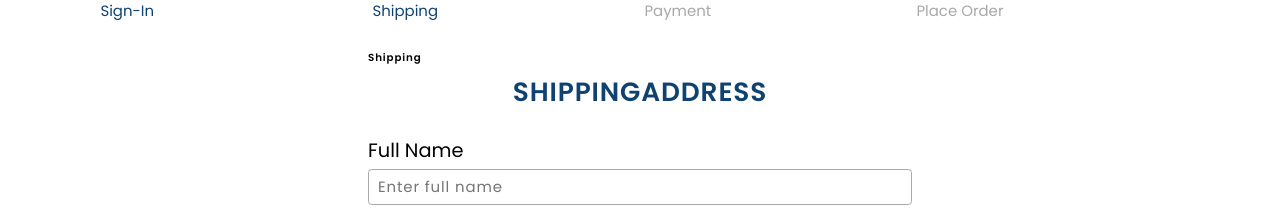
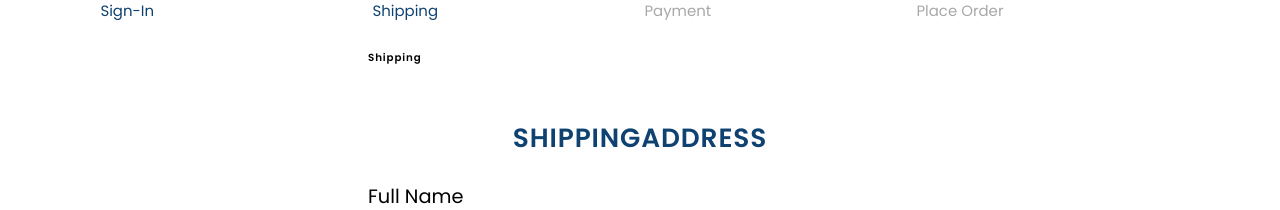
Before and after one commit to KevinOchiengg/TopNotchSolutions, a React (Create React App) app in the folder frontend/: page /shipping in a window 1280 px wide. Shown: the part 226-436 px from the top of the page. Built offline with nearby package versions, Linux system fonts and the light colour scheme; no server answers; sample sign-in values are in the browser's storage.

Commit message:
modified font-sizes

```diff
--- a/frontend/src/components/BannerSection.js
+++ b/frontend/src/components/BannerSection.js
@@ -45,6 +45,12 @@ const Wrapper = styled.article`
   a:hover img {
     transform: scale(1.02);
   }
+
+  @media (min-width: 800px) {
+    img {
+      height: 18rem;
+    }
+  }
 `
 
 export default BannerSection
--- a/frontend/src/components/Contact.js
+++ b/frontend/src/components/Contact.js
@@ -61,15 +61,6 @@ const Contact = () => {
           loading='lazy'
         ></iframe>
       </div>
-
-      <section class='newsletter'>
-        <h3>subscribe us for latest updates</h3>
-
-        <form action=''>
-          <input class='box' type='email' placeholder='enter your email' />
-          <input type='submit' value='subscribe' class='btn' />
-        </form>
-      </section>
     </Wrapper>
   )
 }
@@ -118,6 +109,10 @@ const Wrapper = styled.section`
     flex-wrap: wrap;
     gap: 1.5rem;
     margin-top: 2rem;
+  }
+
+  .heading {
+    margin: 0rem 0rem 4rem;
   }
 
   form {
@@ -180,28 +175,6 @@ const Wrapper = styled.section`
     -webkit-box-shadow: 0 0.5rem 1rem rgba(0, 0, 0, 0.1);
     box-shadow: 0 0.5rem 1rem rgba(0, 0, 0, 0.1);
   }
-  .newsletter {
-    background: url(../images/newsletter-bg.jpg) no-repeat;
-    background-size: cover;
-    background-position: center;
-    text-align: center;
-    padding: 5 rem 2 rem;
-  }
-  .newsletter form {
-    max-width: 55 rem;
-    display: flex;
-    align-items: center;
-    margin: 1 rem auto;
-    padding: 1.5 rem;
-    background: rgba(0, 0, 0, 0.1);
-  }
-  .newsletter form .box {
-    width: 100%;
-    padding: 0.7 rem 1.5 rem;
-    font-size: 1.7rem;
-    color: #333;
-    text-transform: none;
-  }
 `
 
 export default Contact
--- a/frontend/src/components/Navbar.js
+++ b/frontend/src/components/Navbar.js
@@ -575,7 +575,7 @@ const Header = styled.header`
 const Navigation = styled.nav`
   position: sticky;
   top: 0;
-  display: none;
+
   width: 100%;
   color: var(--clr-blue);
   height: 6rem;
--- /dev/null
+++ b/frontend/src/components/Newsletter.js
@@ -0,0 +1,40 @@
+import React from 'react'
+import styled from 'styled-components'
+
+const Newsletter = () => {
+  return (
+    <Wrapper>
+      <h3>subscribe us for latest updates</h3>
+
+      <form action=''>
+        <input class='box' type='email' placeholder='enter your email' />
+        <input type='submit' value='subscribe' class='btn' />
+      </form>
+    </Wrapper>
+  )
+}
+
+const Wrapper = styled.section`
+  background: url(../images/newsletter-bg.jpg) no-repeat;
+  background-size: cover;
+  background-position: center;
+  text-align: center;
+  padding: 5rem 2rem;
+
+  form {
+    max-width: 55rem;
+    display: flex;
+    align-items: center;
+    margin: 1rem auto;
+    padding: 1.5rem;
+    background: rgba(0, 0, 0, 0.1);
+  }
+  form .box {
+    width: 100%;
+    padding: 0.7rem 1.5rem;
+    font-size: 1.7rem;
+    color: #333;
+    text-transform: none;
+  }
+`
+export default Newsletter
--- a/frontend/src/components/Product.js
+++ b/frontend/src/components/Product.js
@@ -73,21 +73,21 @@ const Wrapper = styled.article`
   }
 
   .heart {
-    right: -15rem;
+    right: 1.5rem;
   }
 
   .eye {
-    left: -15rem;
+    left: 1.5rem;
   }
 
   img {
-    height: 17rem;
+    height: 15rem;
     margin: 1rem auto;
   }
 
   h3 {
     color: var(--clr-blue);
-    font-size: 2rem;
+    font-size: 1.7rem;
   }
 
   .rating {
@@ -99,6 +99,16 @@ const Wrapper = styled.article`
     color: var(--clr-blue);
     font-weight: bolder;
     margin-right: 1rem;
-    font-size: 2rem;
+    font-size: 1.7rem;
+  }
+
+  @media (min-width: 800px) {
+    .heart {
+      right: -15rem;
+    }
+
+    .eye {
+      left: -15rem;
+    }
   }
 `
--- a/frontend/src/components/Testimonial.js
+++ b/frontend/src/components/Testimonial.js
@@ -67,10 +67,6 @@ const Wrapper = styled.article`
     margin-bottom: 8rem;
   }
 
-  .heading {
-    margin-bottom: 6rem;
-  }
-
   .img-container {
     position: relative;
     width: 150px;
@@ -101,6 +97,9 @@ const Wrapper = styled.article`
     background: var(--clr-yellow);
     color: var(--clr-white);
   }
+  .heading {
+    margin: 0rem 0rem 4rem;
+  }
   .img-container::before {
     content: '';
     width: 100%;
@@ -124,7 +123,7 @@ const Wrapper = styled.article`
   }
   .info {
     margin-bottom: 2rem;
-    font-size: 2rem;
+    font-size: 1.7rem;
     color: var(--clr-blue);
     line-height: 3rem;
   }
@@ -157,4 +156,10 @@ const Wrapper = styled.article`
     background: var(--clr-blue);
     color: var(--clr-blue);
   }
+
+  @media (min-width: 800px) {
+    .info {
+      font-size: 2rem;
+    }
+  }
 `
--- a/frontend/src/index.css
+++ b/frontend/src/index.css
@@ -160,7 +160,7 @@ button {
 }
 .heading {
   padding: 1rem 0;
-  margin-bottom: 2rem;
+  margin: 6rem 0 2rem 0;
   font-size: 2rem;
   color: var(--clr-blue);
   text-transform: uppercase;
--- a/frontend/src/pages/HomePage.js
+++ b/frontend/src/pages/HomePage.js
@@ -6,6 +6,7 @@ import FeaturedProduct from '../components/FeaturedProduct'
 import BannerSection from '../components/BannerSection'
 import BrandSection from '../components/BrandSection'
 import Contact from '../components/Contact'
+import Newsletter from '../components/Newsletter'
 
 export default function HomePage() {
   return (
@@ -17,6 +18,7 @@ export default function HomePage() {
       <Contact />
       <BrandSection />
       <AdSection />
+      <Newsletter />
     </>
   )
 }
--- a/frontend/src/pages/ProductDetailsPage.js
+++ b/frontend/src/pages/ProductDetailsPage.js
@@ -285,6 +285,7 @@ const Wrapper = styled.section`
     flex-wrap: wrap;
     align-items: center;
     gap: 3rem;
+    font-size: 1.7rem;
   }
 
   .product-detail-row {
@@ -293,6 +294,7 @@ const Wrapper = styled.section`
 
   .description-row p {
     text-align: center;
+    font-size: 1.7rem;
   }
 
   .comment-form-area select {
@@ -326,10 +328,13 @@ const Wrapper = styled.section`
   .row .content {
     flex: 1 1 45rem;
   }
+  .row .content p {
+    font-size: 1.7rem;
+  }
 
   .row .content h3 {
     color: var(--clr-blue);
-    font-size: 3rem;
+    font-size: 2rem;
     padding: 0.5rem 0;
   }
 
@@ -343,7 +348,7 @@ const Wrapper = styled.section`
   }
   p {
     color: var(--clr-dark-grey);
-    font-size: 2rem;
+    font-size: 1.7rem;
     padding: 0.5rem 0;
     line-height: 2;
   }
@@ -352,7 +357,7 @@ const Wrapper = styled.section`
     font-size: 5rem;
   }
   .content .price {
-    font-size: 2.4rem;
+    font-size: 1.8rem;
     color: var(--clr-blue);
     font-weight: 500;
     margin-top: 1.7rem;
@@ -455,7 +460,7 @@ const Wrapper = styled.section`
 
   .review .slide .user h3 {
     color: var(--clr-blue);
-    font-size: 2rem;
+    font-size: 1.7rem;
     padding-bottom: 0.5rem;
   }
 
@@ -510,7 +515,7 @@ const Wrapper = styled.section`
       flex-direction: row;
     }
     .review .slide p {
-      font-size: 2rem;
+      font-size: 1.7rem;
     }
     .review .slide .user h3 {
       font-size: 2.2rem;
@@ -519,5 +524,11 @@ const Wrapper = styled.section`
     svg {
       font-size: 2rem;
     }
+    .content .price {
+      font-size: 2rem;
+    }
+    .row .content h3 {
+      font-size: 2.2rem;
+    }
   }
 `
```
